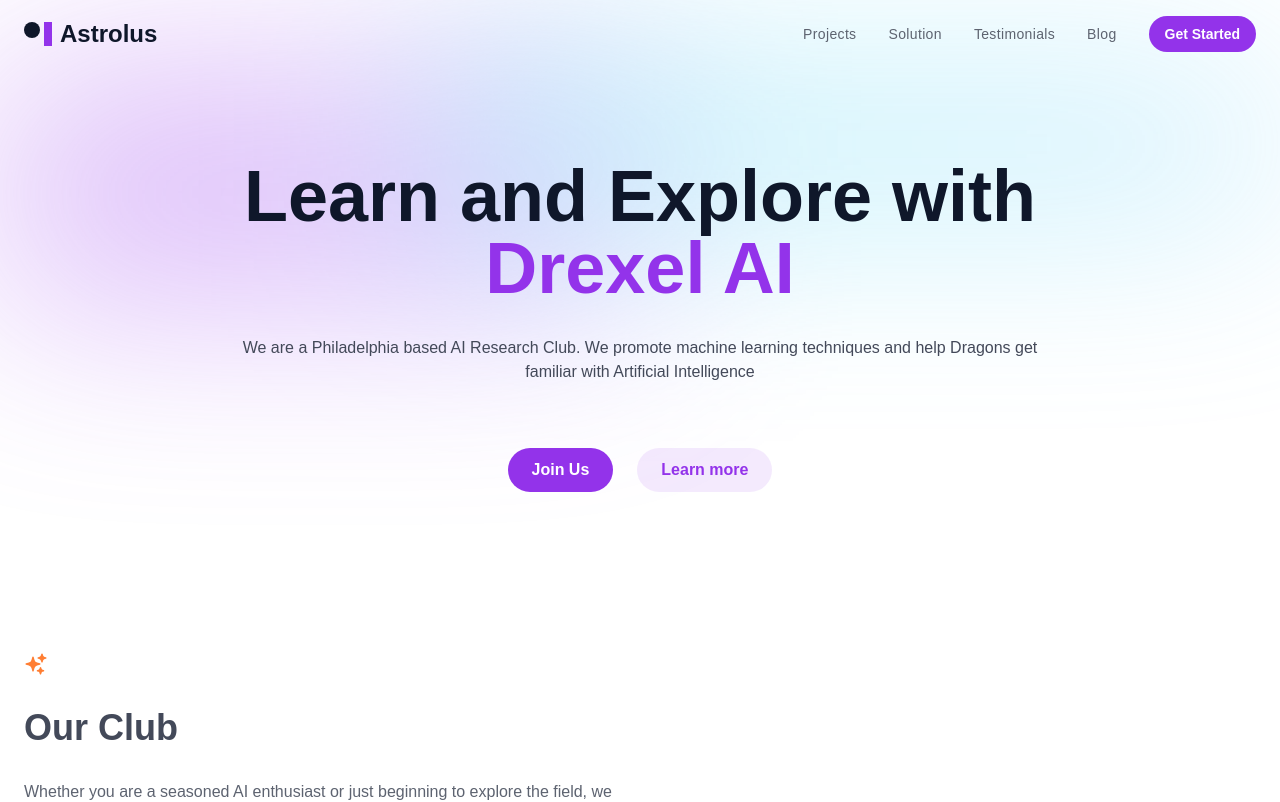
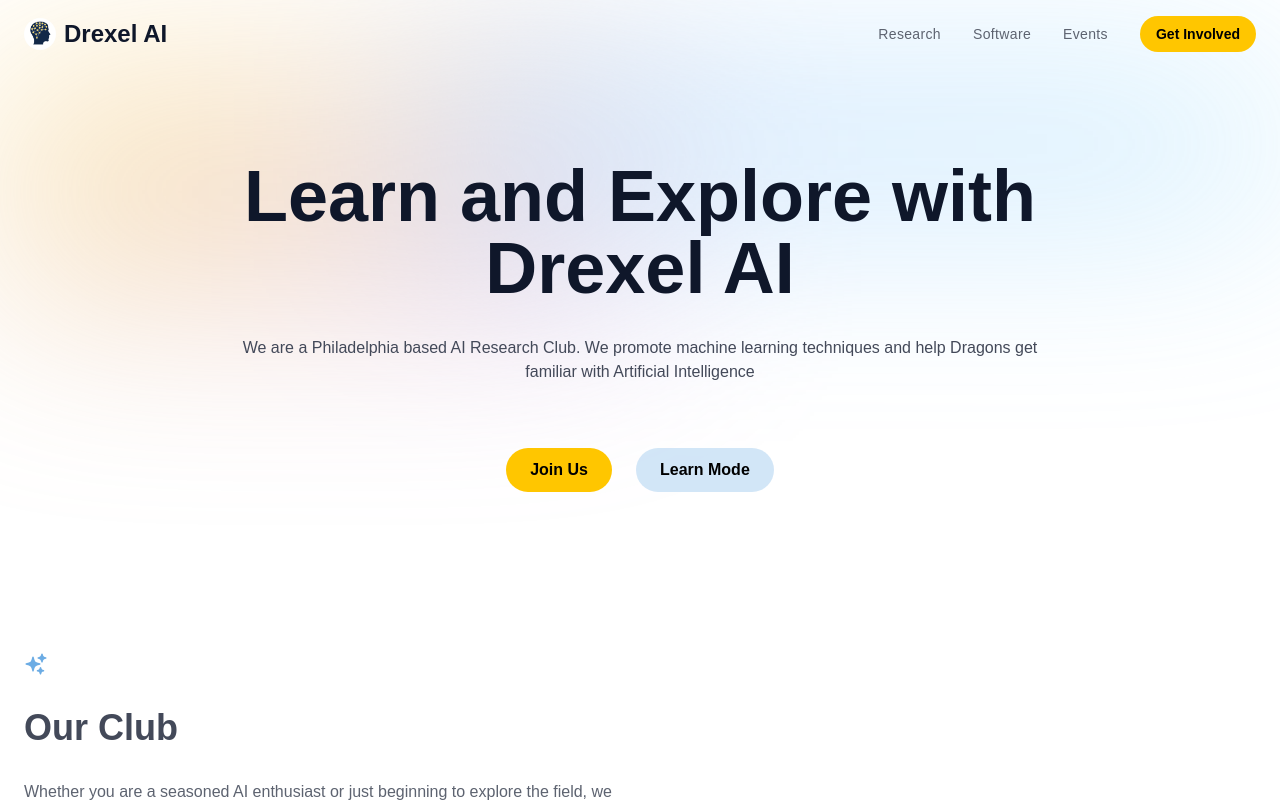
Before and after one commit to drexelai/drexel-ai-website, a React (Vite) app: page / in a window 1280 px wide. Shown: the top 802 px of the page. Built offline with nearby package versions, Linux system fonts and the light colour scheme.

Commit message:
chore: change theme

```diff
--- a/src/components/HeroSection.tsx
+++ b/src/components/HeroSection.tsx
@@ -1,12 +1,13 @@
 import { Container } from './Container';
 import clubConfig from '../data/clubConfig.json';
+import { PillButton } from './common';
 
 export const HeroSection = () => {
   return (
     <div className="relative" id="home">
       <div aria-hidden="true" className="absolute inset-0 grid grid-cols-2 -space-x-52 opacity-40 dark:opacity-20">
         <div className="blur-[106px] h-56 bg-gradient-to-br from-primary to-purple-400 dark:from-blue-700"></div>
-        <div className="blur-[106px] h-32 bg-gradient-to-r from-cyan-400 to-sky-300 dark:to-indigo-600"></div>
+        <div className="blur-[106px] h-32 bg-gradient-to-r from-blue-400 to-sky-300 dark:to-indigo-600"></div>
       </div>
       <Container>
         <div className="relative pt-20 ml-auto">
@@ -14,23 +15,13 @@
             <h1 className="text-gray-900 dark:text-white font-bold text-5xl md:text-6xl xl:text-7xl">
               Learn and Explore with
             </h1>
-            <h1 className="text-gray-900 dark:text-white font-bold text-5xl md:text-6xl xl:text-7xl">
-              <span className="text-primary dark:text-white">Drexel AI</span>
+            <h1 className="text-gray-900 dark:text-secondary font-bold text-5xl md:text-6xl xl:text-7xl">
+              <span>Drexel AI</span>
             </h1>
             <p className="mt-8 text-gray-700 dark:text-gray-300">{clubConfig.main.description}</p>
             <div className="mt-16 flex flex-wrap justify-center gap-y-4 gap-x-6">
-              <a
-                href="#"
-                className="relative flex h-11 w-full items-center justify-center px-6 before:absolute before:inset-0 before:rounded-full before:bg-primary before:transition before:duration-300 hover:before:scale-105 active:duration-75 active:before:scale-95 sm:w-max"
-              >
-                <span className="relative text-base font-semibold text-white">Join Us</span>
-              </a>
-              <a
-                href="#"
-                className="relative flex h-11 w-full items-center justify-center px-6 before:absolute before:inset-0 before:rounded-full before:border before:border-transparent before:bg-primary/10 before:bg-gradient-to-b before:transition before:duration-300 hover:before:scale-105 active:duration-75 active:before:scale-95 dark:before:border-gray-700 dark:before:bg-gray-800 sm:w-max"
-              >
-                <span className="relative text-base font-semibold text-primary dark:text-white">Learn more</span>
-              </a>
+              <PillButton primaryColor>Join Us</PillButton>
+              <PillButton>Learn Mode</PillButton>
             </div>
           </div>
         </div>
--- a/src/components/Layout/Header.tsx
+++ b/src/components/Layout/Header.tsx
@@ -14,13 +14,10 @@
         <Container>
           <div className="flex flex-wrap items-center justify-between py-2 gap-6 md:py-4 md:gap-0 relative">
             <div className="relative z-20 w-full flex justify-between lg:w-max md:px-0">
-              <a href="#home" aria-label="logo" className="flex space-x-2 items-center">
-                <div aria-hidden="true" className="flex space-x-1">
-                  <div className="h-4 w-4 rounded-full bg-gray-900 dark:bg-white"></div>
-                  <div className="h-6 w-2 bg-primary"></div>
-                </div>
-                <span className="text-2xl font-bold text-gray-900 dark:text-white">Astrolus</span>
-              </a>
+              <Link to="/" aria-label="logo" className="flex space-x-2 items-center">
+                <img src="/images/logo.png" className="h-[32px] w-[32px] rounded-full" />
+                <span className="text-2xl font-bold text-gray-900 dark:text-white">Drexel AI</span>
+              </Link>
 
               <div className="relative flex items-center lg:hidden max-h-10">
                 <label
@@ -65,37 +62,27 @@
                       className="block md:px-4 transition hover:text-primary"
                       onClick={closeNavbar}
                     >
-                      <span>Projects</span>
+                      <span>Research</span>
                     </Link>
                   </li>
                   <li>
-                    <a href="#solution" className="block md:px-4 transition hover:text-primary" onClick={closeNavbar}>
-                      <span>Solution</span>
+                    <a href="/software" className="block md:px-4 transition hover:text-primary" onClick={closeNavbar}>
+                      <span>Software</span>
                     </a>
                   </li>
                   <li>
-                    <a
-                      href="#testimonials"
-                      className="block md:px-4 transition hover:text-primary"
-                      onClick={closeNavbar}
-                    >
-                      <span>Testimonials</span>
-                    </a>
-                  </li>
-                  <li>
-                    <a href="#blog" className="block md:px-4 transition hover:text-primary" onClick={closeNavbar}>
-                      <span>Blog</span>
+                    <a href="/events" className="block md:px-4 transition hover:text-primary" onClick={closeNavbar}>
+                      <span>Events</span>
                     </a>
                   </li>
                 </ul>
               </div>
-
               <div className="mt-12 lg:mt-0">
                 <a
-                  href="#"
+                  href="/get-involved"
                   className="relative flex h-9 w-full items-center justify-center px-4 before:absolute before:inset-0 before:rounded-full before:bg-primary before:transition before:duration-300 hover:before:scale-105 active:duration-75 active:before:scale-95 sm:w-max"
                 >
-                  <span className="relative text-sm font-semibold text-white">Get Started</span>
+                  <span className="relative text-sm font-semibold text-black">Get Involved</span>
                 </a>
               </div>
             </div>
--- a/src/components/common/PillButton.tsx
+++ b/src/components/common/PillButton.tsx
@@ -9,13 +9,13 @@
   return (
     <button
       className={`${
-        primaryColor ? 'before:bg-primary' : 'before:bg-primary/10 dark:before:border-gray-700 dark:before:bg-gray-800'
+        primaryColor
+          ? 'before:bg-primary'
+          : 'before:bg-secondary/30 dark:before:border-gray-700 dark:before:bg-gray-800'
       } relative flex h-11 w-full items-center justify-center px-6 before:absolute before:inset-0 before:rounded-full before:transition before:duration-300 hover:before:scale-105 active:duration-75 active:before:scale-95 sm:w-max`}
       {...attributes}
     >
-      <span
-        className={`relative text-base font-semibold ${primaryColor ? 'text-white' : 'text-primary dark:text-white'}`}
-      >
+      <span className={`relative text-base font-semibold text-black ${!primaryColor && 'dark:text-white'}`}>
         {children}
       </span>
     </button>
--- a/tailwind.config.js
+++ b/tailwind.config.js
@@ -15,8 +15,8 @@
       inherit: colors.inherit,
       current: colors.current,
       transparent: colors.transparent,
-      primary: '#9333EA',
-      secondary: '#ff7e33',
+      primary: '#FFC600',
+      secondary: '#6CACE4',
       info: '#0C63E7',
       black: colors.black,
       white: colors.white,
```
